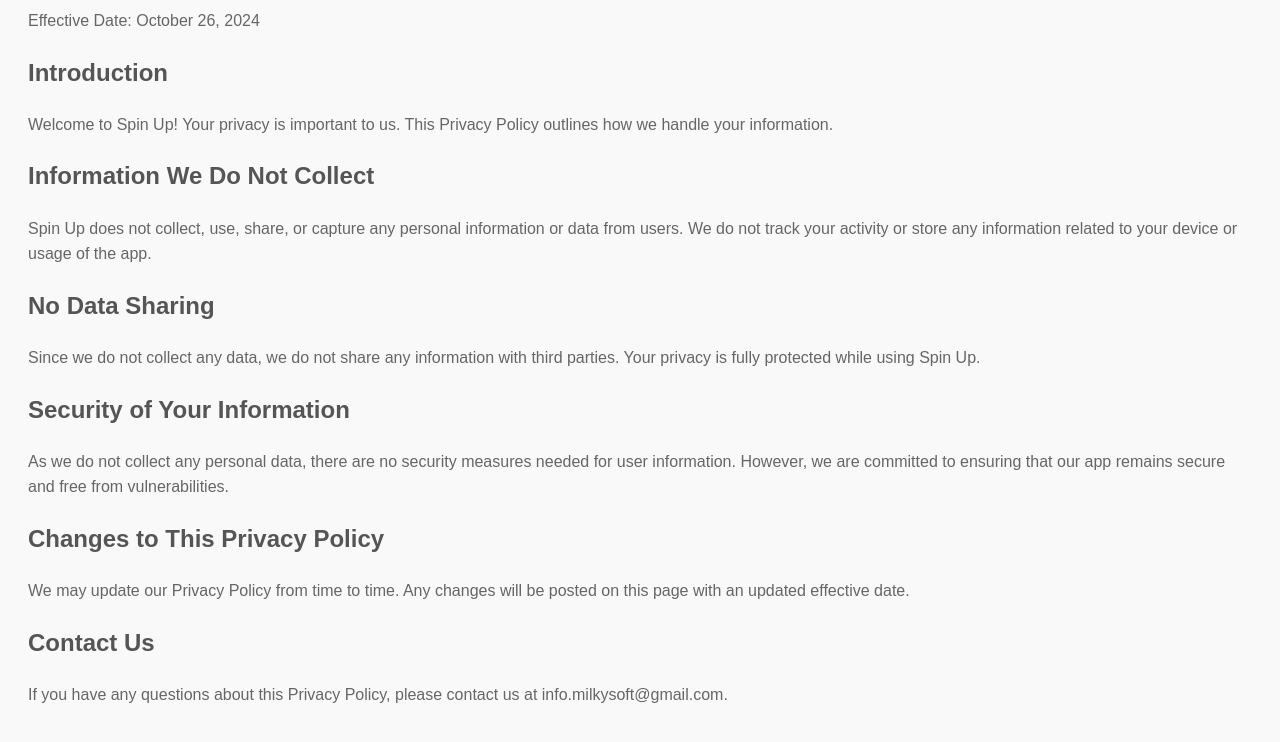
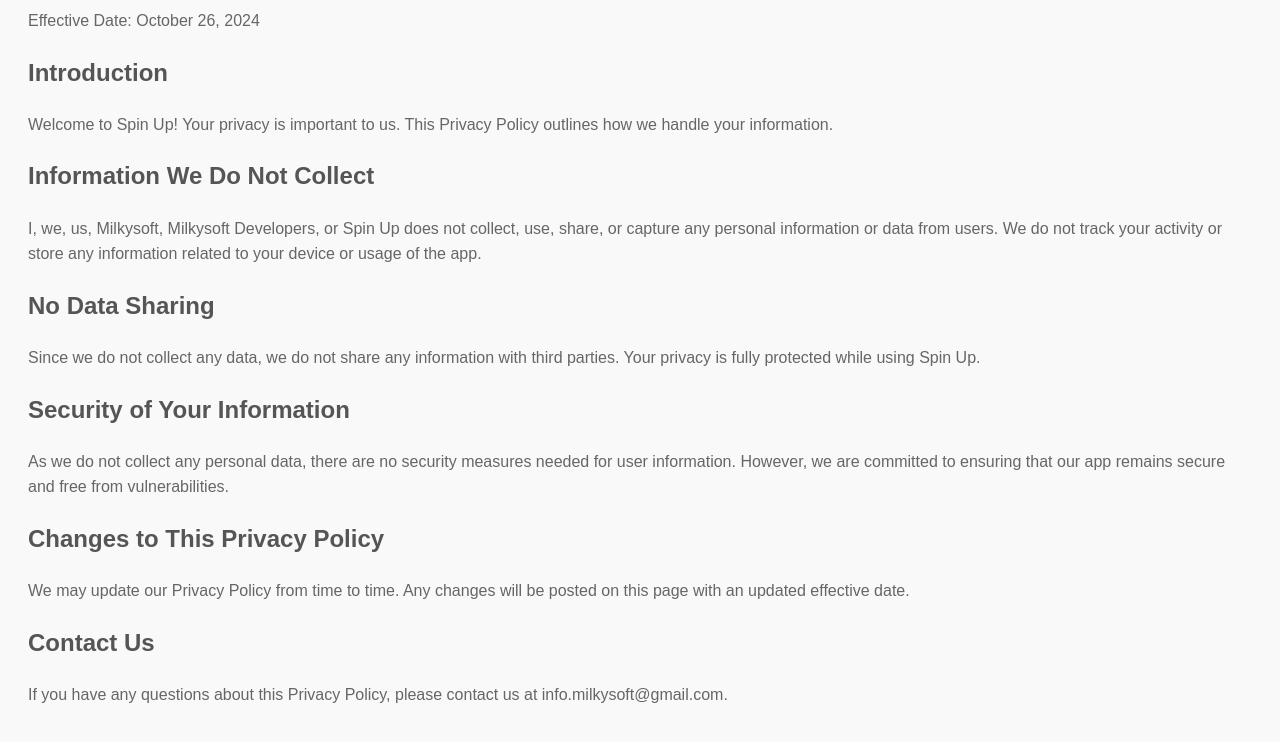
Before and after one commit to milkysoftdevelopers/milkysoftdevelopers.github.io, a plain HTML site: page apps/spinup/privacy-policy/index.html in a window 1280 px wide. Shown: the part 114-856 px from the top of the page. Drawn offline with Linux system fonts and the light colour scheme.

Commit message:
Update index.html

```diff
--- a/apps/spinup/privacy-policy/index.html
+++ b/apps/spinup/privacy-policy/index.html
@@ -32,7 +32,7 @@
     <p>Welcome to Spin Up! Your privacy is important to us. This Privacy Policy outlines how we handle your information.</p>
 
     <h2>Information We Do Not Collect</h2>
-    <p>Spin Up does not collect, use, share, or capture any personal information or data from users. We do not track your activity or store any information related to your device or usage of the app.</p>
+    <p>I, we, us, Milkysoft, Milkysoft Developers, or Spin Up does not collect, use, share, or capture any personal information or data from users. We do not track your activity or store any information related to your device or usage of the app.</p>
 
     <h2>No Data Sharing</h2>
     <p>Since we do not collect any data, we do not share any information with third parties. Your privacy is fully protected while using Spin Up.</p>
```
